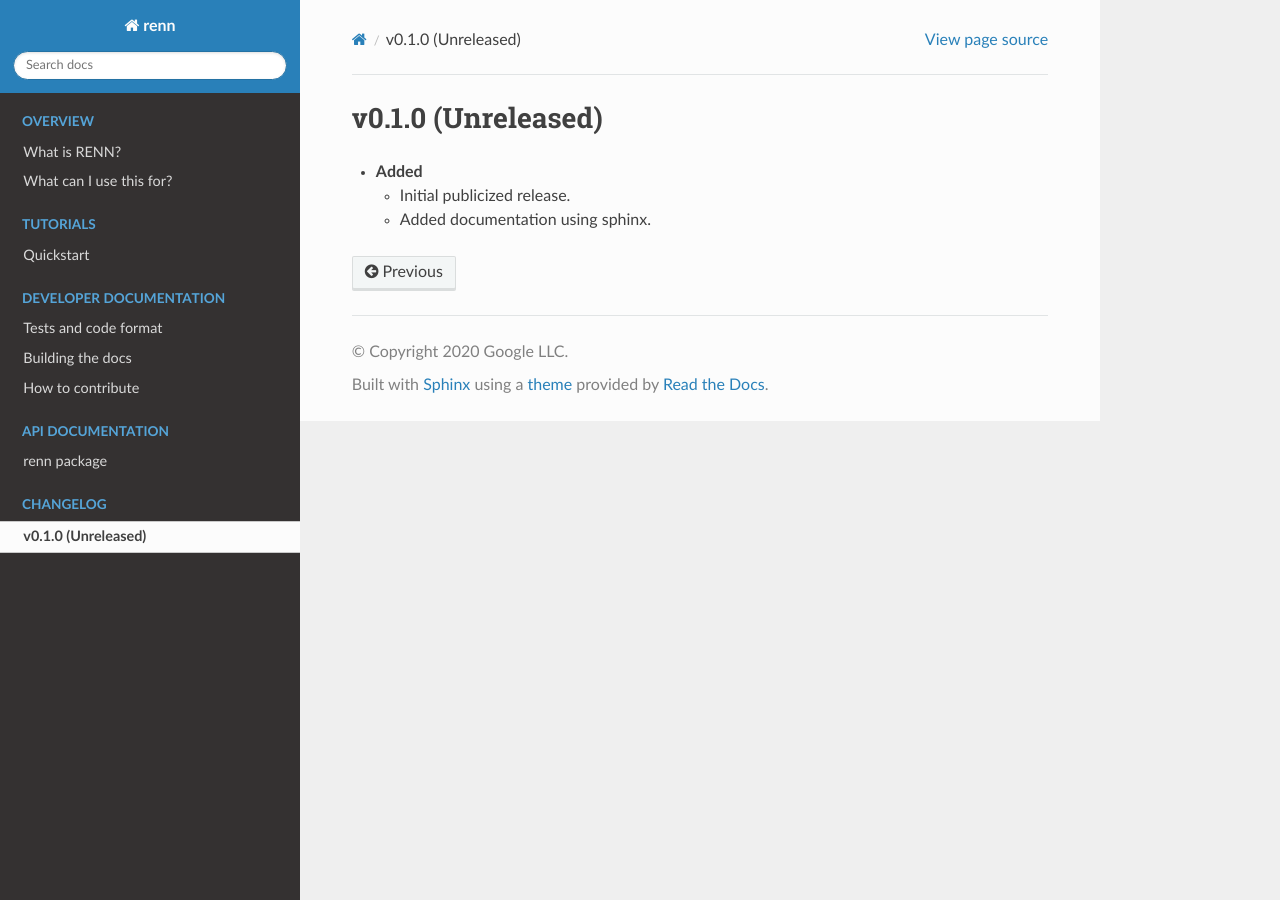
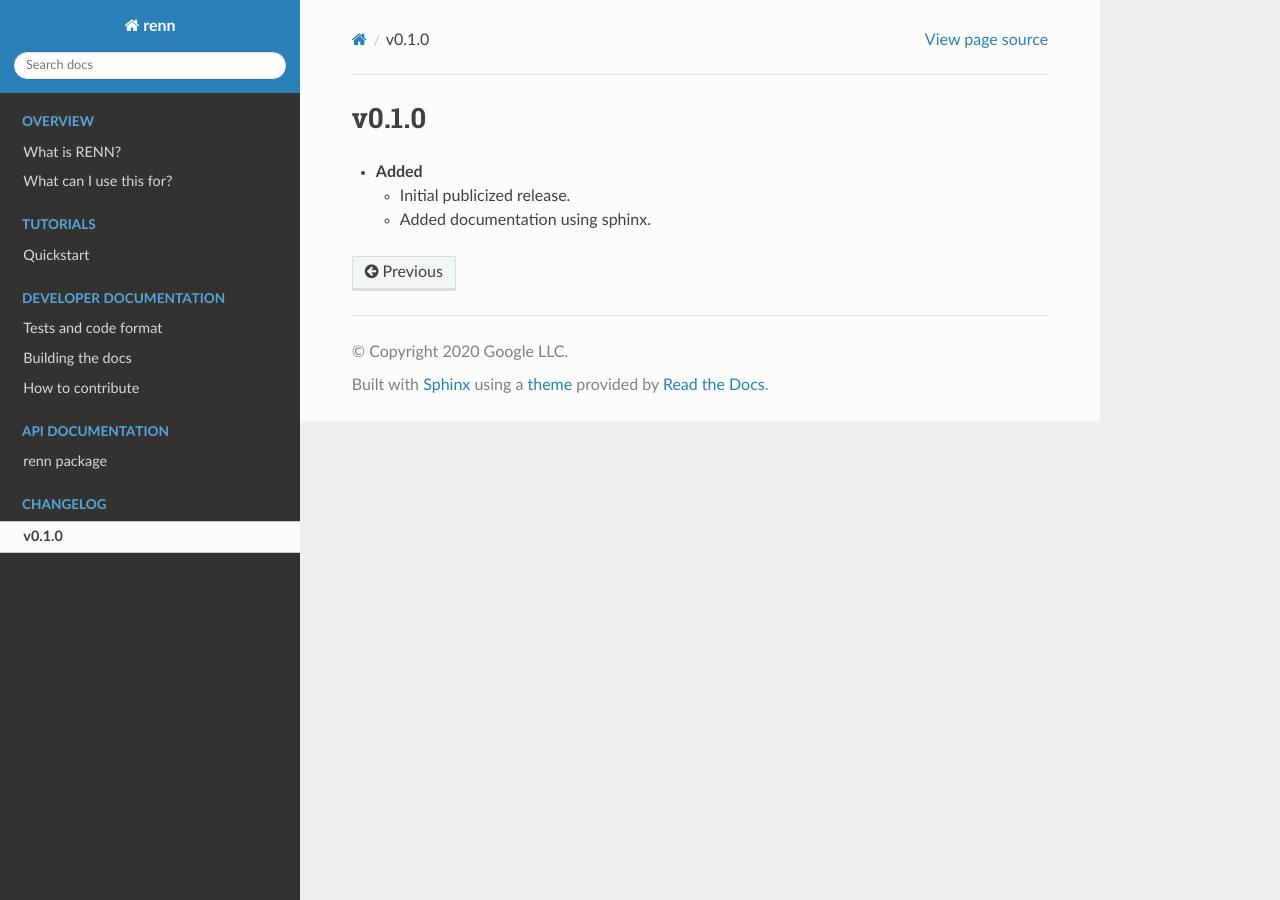
Before and after one commit to google-research/reverse-engineering-neural-networks, a Sphinx documentation site: the page built from docs/changelog.rst, in a window 1280 px wide. Built offline with Sphinx 7.4.7 and the Read the Docs theme 2.0.0, drawn with Linux system fonts in a browser that asks for light colours.

```diff
--- a/docs/changelog.rst
+++ b/docs/changelog.rst
@@ -1,5 +1,5 @@
-v0.1.0 (Unreleased)
--------------------
+v0.1.0
+------
 * **Added**
 
   * Initial publicized release.
--- a/renn/version.py
+++ b/renn/version.py
@@ -12,4 +12,4 @@
 # See the License for the specific language governing permissions and
 # limitations under the License.
 
-__version__ = '0.0.13'
+__version__ = '0.1.0'
```
